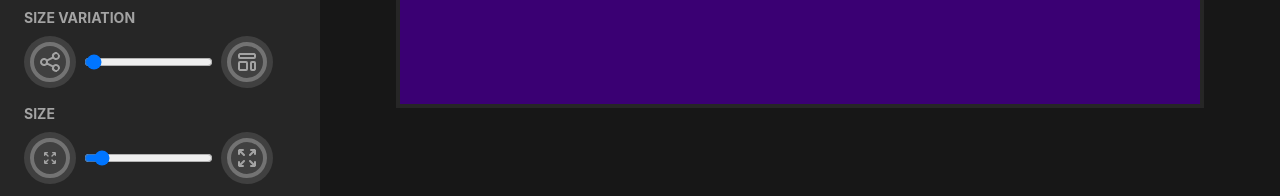
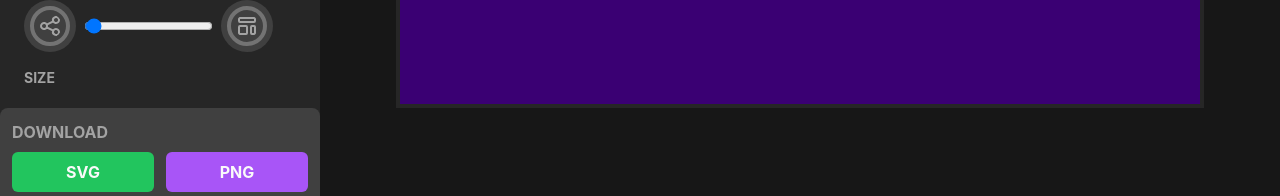
Before and after one commit to iorgadev/svgmkr, a Next.js app: page / in a window 1280 px wide. Shown: the part 596-792 px from the top of the page. Built offline with nearby package versions, Linux system fonts and the light colour scheme.

Commit message:
add container for settings

```diff
--- a/components/SettingsPanel.jsx
+++ b/components/SettingsPanel.jsx
@@ -3,6 +3,7 @@ import PanelSection from "@/components/Settings/PanelSection";
 import CanvasBackground from "@/components/Settings/CanvasBackground";
 import CanvasSize from "@/components/Settings/CanvasSize";
 import ColorFill from "@/components/Settings/ColorFill";
+import StrokeColor from "@/components/Settings/StrokeColor";
 import FillType from "./Settings/FillType";
 import CountAmount from "@/components/Settings/CountAmount";
 import SizeVariation from "@/components/Settings/SizeVariation";
@@ -11,6 +12,7 @@ import SizeAmount from "@/components/Settings/SizeAmount";
 export default function SettingsPanel() {
   return (
     <div className="settings">
+      <div className="settings__container">
         <PanelSection title="Canvas">
           <CanvasSize />
         </PanelSection>
@@ -22,6 +24,7 @@ export default function SettingsPanel() {
         <PanelSection title="Color">
           <CanvasBackground />
           <ColorFill />
+          <StrokeColor />
         </PanelSection>
 
         <PanelSection title="Parameters">
@@ -29,6 +32,7 @@ export default function SettingsPanel() {
           <SizeVariation />
           <SizeAmount />
         </PanelSection>
+      </div>
 
       <div className="settings__footer">
         <div className="settings__footer__container">
--- a/styles/_settings.scss
+++ b/styles/_settings.scss
@@ -1,10 +1,15 @@
 .settings {
-  @apply flex-none flex flex-col space-y-3;
+  @apply relative flex-none flex flex-col space-y-3;
   @apply bg-neutral-800;
-  @apply w-80 p-4;
+  @apply w-80;
+
+  &__container {
+    @apply flex-grow p-4;
+    @apply scrollbar-thin scrollbar-thumb-neutral-900 scrollbar-track-current overflow-y-scroll;
+  }
 
   &__footer {
-    @apply flex-grow flex flex-col justify-end w-full;
+    @apply flex-none flex flex-col justify-end w-full;
 
     &__container {
       @apply bg-neutral-700 px-3 py-3 flex flex-col space-y-2 rounded-lg;
@@ -25,6 +30,14 @@
     @apply text-base font-black uppercase text-neutral-200;
   }
 
+  &__container {
+    @apply w-full h-0 overflow-hidden;
+
+    &.open {
+      @apply h-full overflow-visible;
+    }
+  }
+
   & .icon {
     @apply transform rotate-180 transition-all duration-200;
     @apply w-7 h-7;
@@ -43,9 +56,16 @@
     @apply flex-none flex space-x-2 w-full;
   }
 
-  &__input {
+  &__input,
+  &__input-small {
     & > input {
       @apply h-full bg-neutral-700 rounded-md px-3 w-full font-semibold tracking-widest text-neutral-200;
+    }
+  }
+
+  &__input-small {
+    & > input {
+      @apply w-12 text-center;
     }
   }
 
@@ -65,6 +85,9 @@
 .color {
   @apply relative w-12 h-12 border-4 border-neutral-700 rounded-lg cursor-pointer;
   @apply flex-none;
+  &.stroke {
+    @apply flex items-center justify-center;
+  }
   &__picker {
     @apply absolute top-12 left-8 w-60 h-60 flex items-center justify-center z-10;
     @apply opacity-100 transition-all duration-200;
```
Lines whose indentation alone changed are shown as unchanged.
